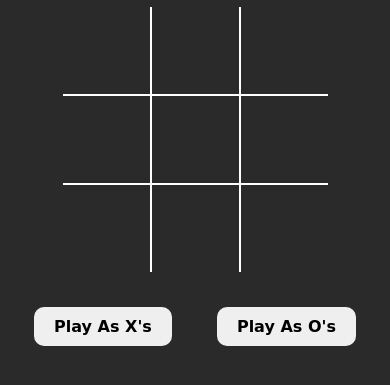
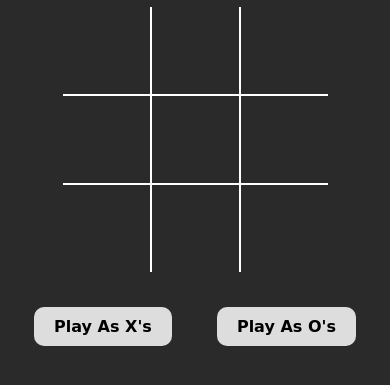
Before and after one commit to jonbrunt/Tic-Tac-Toe, a plain HTML site: page index.html in a window 390 px wide. Shown: the part 143-528 px from the top of the page. Drawn offline with Linux system fonts and the light colour scheme; a web font is replaced by a local one.

Commit message:
Update TicTacToe.css

```diff
--- a/Assets/CSS/TicTacToe.css
+++ b/Assets/CSS/TicTacToe.css
@@ -116,4 +116,7 @@ button:hover {
 		font-size: 2.1em;
 	}
 
+	button {
+		background-color: #dddddd;
+	}
 }
```
